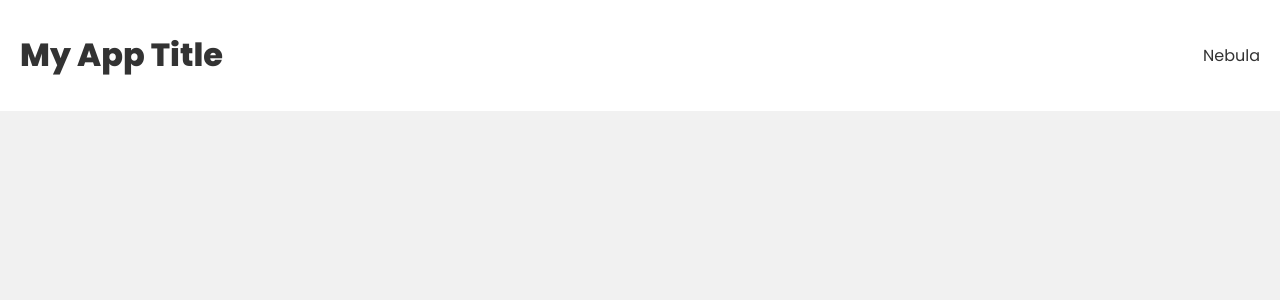
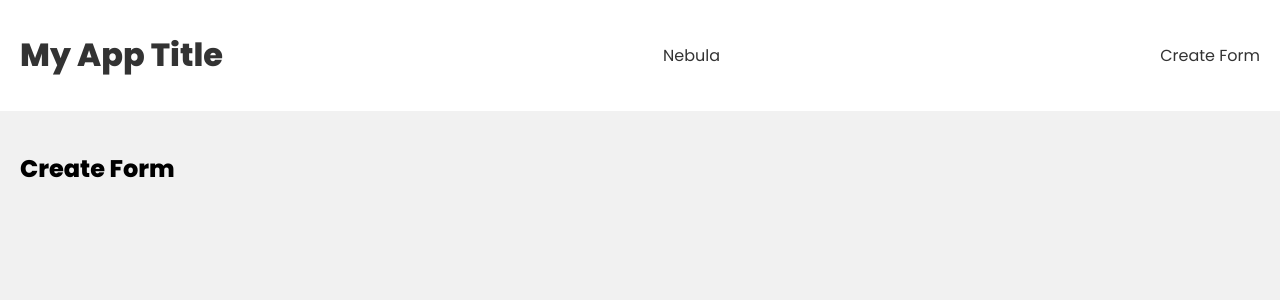
Before and after one commit to abhinabadutta2019/MERN-React-frontend-try, a React (Create React App) app: page /createForm in a window 1280 px wide. Before the commit this address had no page. Shown: the top 300 px of the page. Built offline with nearby package versions, Linux system fonts and the light colour scheme.

Commit message:
creating a new page - Create form

```diff
--- a/src/App.js
+++ b/src/App.js
@@ -3,6 +3,7 @@ import { BrowserRouter, Routes, Route } from "react-router-dom";
 import Home from "./pages/Home";
 import Navbar from "./components/Navbar";
 import { Nebula } from "./pages/Nebula";
+import { CreateForm } from "./pages/CreateForm";
 
 function App() {
   return (
@@ -13,6 +14,7 @@ function App() {
           <Routes>
             <Route path="/" element={<Home />} />
             <Route path="/nebula" element={<Nebula />} />
+            <Route path="/createForm" element={<CreateForm />} />
           </Routes>
         </div>
       </BrowserRouter>
--- a/src/components/Navbar.js
+++ b/src/components/Navbar.js
@@ -9,6 +9,7 @@ const Navbar = () => {
           <h1>My App Title</h1>
         </Link>
         <Link to="/nebula">Nebula</Link>
+        <Link to="/CreateForm">Create Form</Link>
       </div>
     </header>
   );
--- /dev/null
+++ b/src/pages/CreateForm.js
@@ -0,0 +1,5 @@
+const CreateForm = () => {
+  return <h2>Create Form</h2>;
+};
+
+export { CreateForm };
--- a/src/pages/Nebula.js
+++ b/src/pages/Nebula.js
@@ -88,6 +88,8 @@ const Nebula = () => {
   //
   return (
     <div>
+      <h2>Nebula</h2>
+      {/*  */}
       {dataArray.map((oneData) => (
         <li key={oneData._id}>
           <Onedata
```
